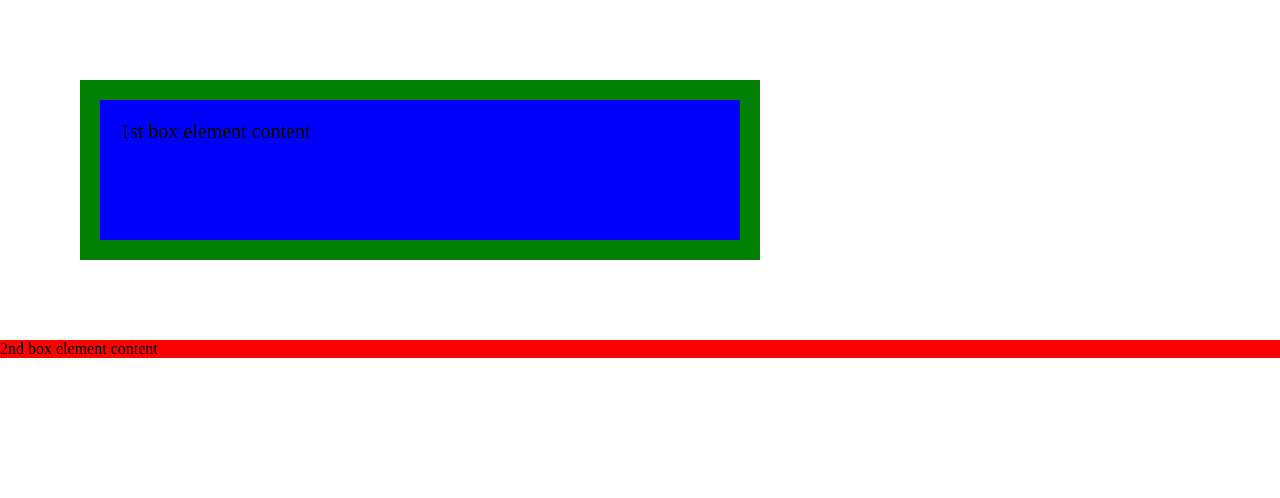
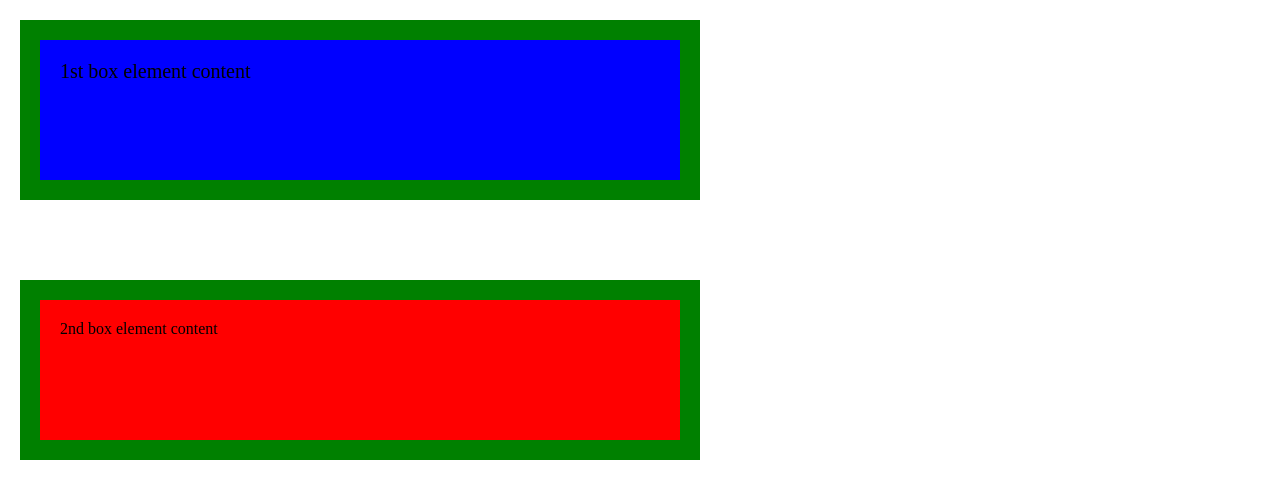
Before and after one commit to jhesikareal1/boxModelExercise, a plain HTML site: page index.html in a window 1280 px wide. Drawn offline with Linux system fonts and the light colour scheme.

Commit message:
added box 2 properties

```diff
--- a/index.html
+++ b/index.html
@@ -17,11 +17,18 @@
             border: 20px solid green;
             padding: 20px;
             /* border-radius: 20px; */
-            margin: 80px;
+            margin: 20px 20px 40px 20px;
+            /* box-sizing: border-box; */
         }
 
         .box2 {
             background-color: red;
+            padding: 20px;
+            border: 20px;
+            height: 100px;
+            width: 600px;
+            border: 20px solid green;
+            margin: 80px 20px 20px 20px;
         }
     </style>
 </head>
```
